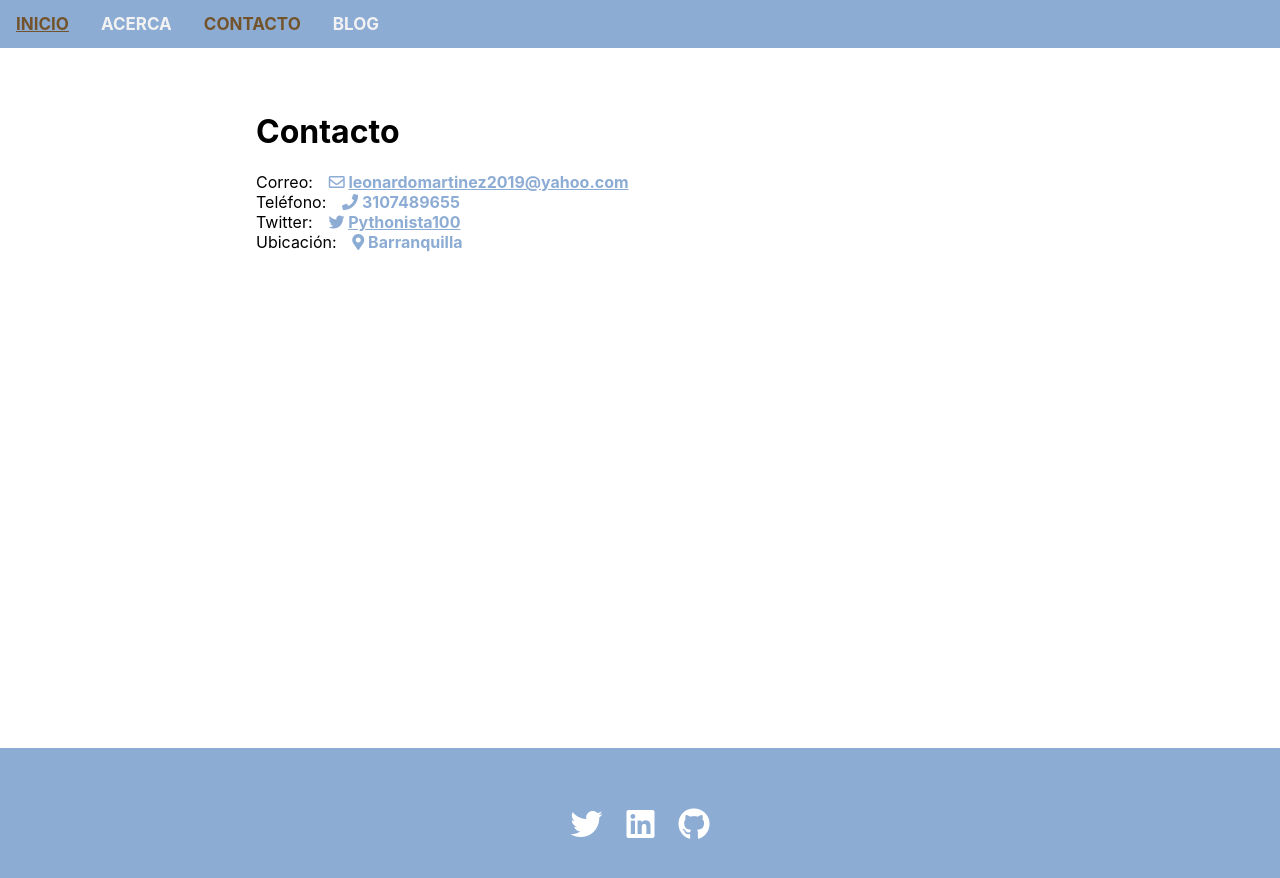
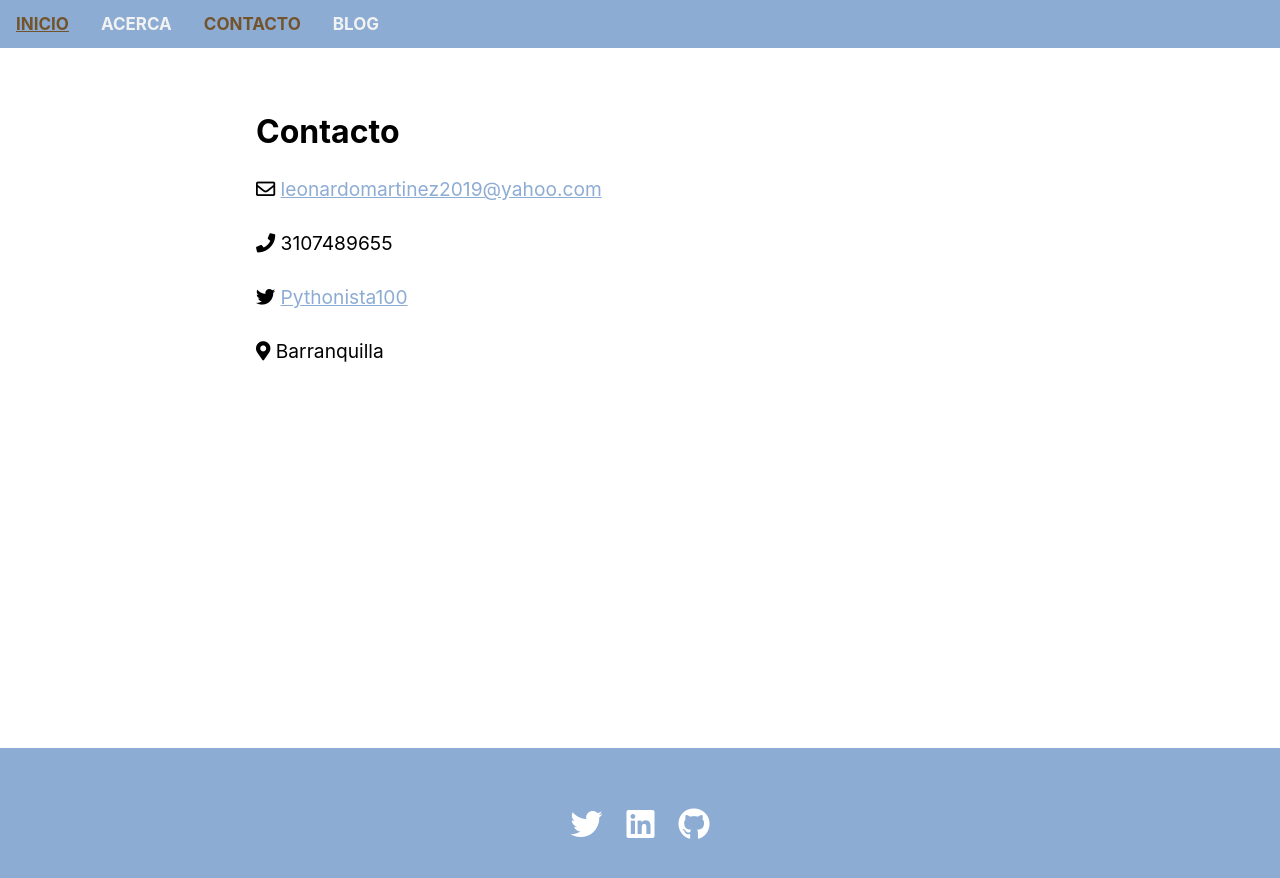
Before and after one commit to leomartinez2020/portafolio-web, a React (Create React App) app: page /contacto in a window 1280 px wide. Shown: the top 878 px of the page. Built offline with nearby package versions, Linux system fonts and the light colour scheme.

Commit message:
corregir pagina contacto

```diff
--- a/src/components/Contacto.js
+++ b/src/components/Contacto.js
@@ -5,20 +5,16 @@ const Contacto = () => {
   return (
     <div className="container contacto">
       <h1>Contacto</h1>
-      <dl>
-        <dt>Correo:</dt>
-        <dd> <i className="far fa-envelope"></i> <a href="mailto:leonardomartinez2019@yahoo.com">leonardomartinez2019@yahoo.com</a></dd>
+      <div>
+        <p> <i className="far fa-envelope"></i> <a href="mailto:leonardomartinez2019@yahoo.com">leonardomartinez2019@yahoo.com</a></p>
 
-        <dt>Teléfono:</dt>
-        <dd> <i className="fas fa-phone"></i> 3107489655</dd>
+        <p> <i className="fas fa-phone"></i> 3107489655</p>
 
-        <dt>Twitter:</dt>
-        <dd> <i className="fab fa-twitter"></i> <a href="https://twitter.com/pythonista100">Pythonista100</a></dd>
+        <p> <i className="fab fa-twitter"></i> <a href="https://twitter.com/pythonista100">Pythonista100</a></p>
 
-        <dt>Ubicación:</dt>
-        <dd> <i className="fas fa-map-marker-alt"></i> Barranquilla</dd>
+        <p> <i className="fas fa-map-marker-alt"></i> Barranquilla</p>
 
-      </dl>
+      </div>
     </div>
   )
 }
```
